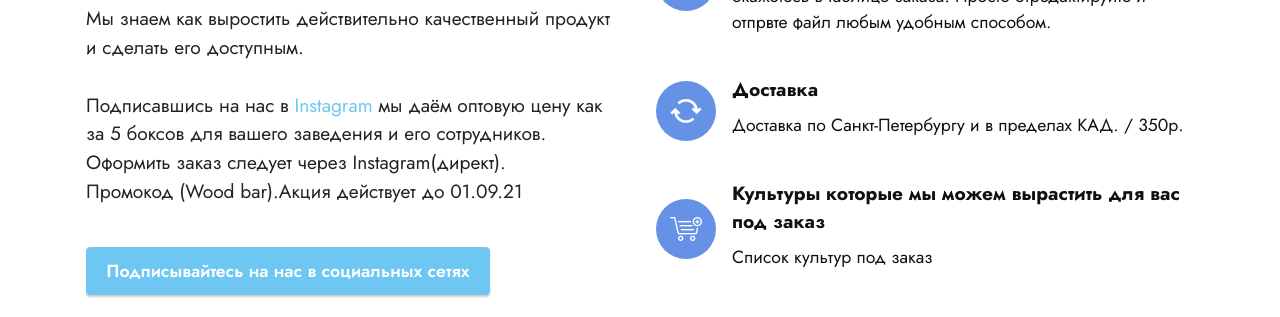
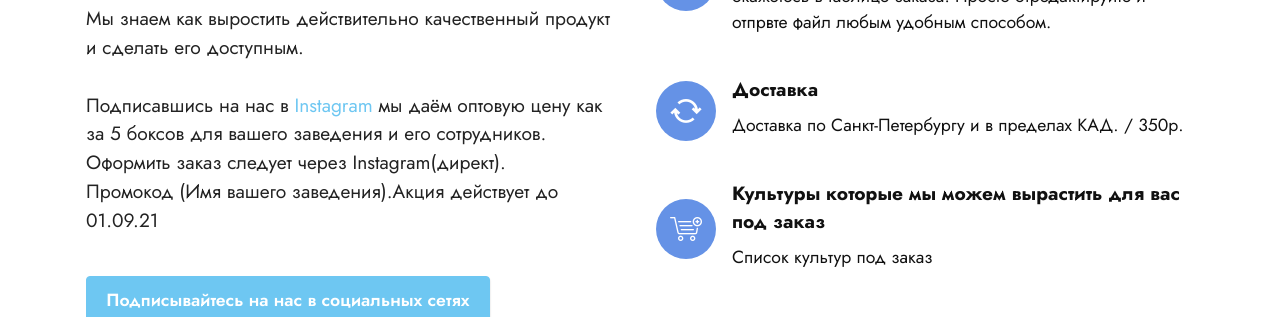
Before and after one commit to GreenCityMicroGreen/A, a plain HTML site: page index.html in a window 1280 px wide. Shown: the part 415-732 px from the top of the page. Drawn offline with Linux system fonts and the light colour scheme; files whose address does not match are found by name.

Commit message:
Update index.html

```diff
--- a/index.html
+++ b/index.html
@@ -80,7 +80,7 @@
                 <div class="card-wrapper">
                     <div class="card-box align-left">
                         <h4 class="card-title mbr-fonts-style mb-4 display-2"><strong>Как мы работаем</strong></h4>
-                        <p class="mbr-text mbr-fonts-style mb-4 display-7">Мы знаем как выростить действительно качественный продукт<br>и сделать его доступным.<br><br>Подписавшись на нас в <a href="https://www.instagram.com/greencity_spb/" class="text-primary">Instagram</a> мы даём оптовую цену как за 5 боксов для вашего заведения и его сотрудников.&nbsp;<br>Оформить заказ следует через Instagram(директ). <br>Промокод (Wood bar).Акция действует до 01.09.21</p>
+                        <p class="mbr-text mbr-fonts-style mb-4 display-7">Мы знаем как выростить действительно качественный продукт<br>и сделать его доступным.<br><br>Подписавшись на нас в <a href="https://www.instagram.com/greencity_spb/" class="text-primary">Instagram</a> мы даём оптовую цену как за 5 боксов для вашего заведения и его сотрудников.&nbsp;<br>Оформить заказ следует через Instagram(директ). <br>Промокод (Имя вашего заведения).Акция действует до 01.09.21</p>
                         <div class="mbr-section-btn"><a class="btn btn-primary display-4" href="index.html#contacts4-d">Подписывайтесь на нас в социальных сетях</a></div>
                     </div>
                 </div>
```
